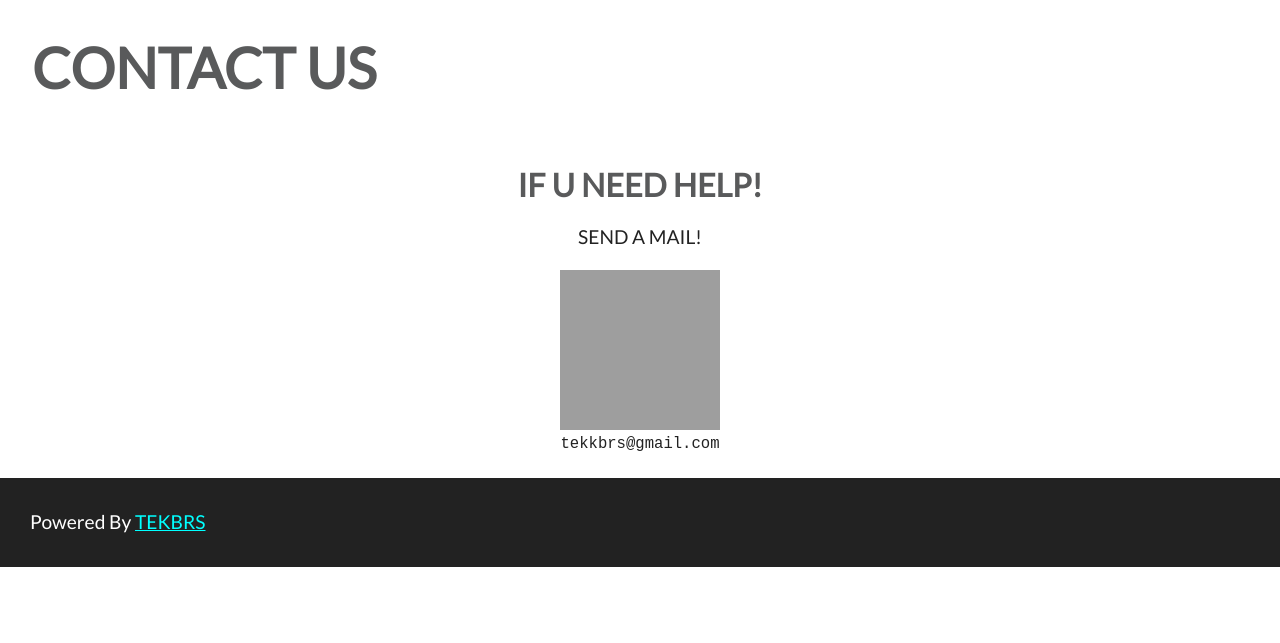
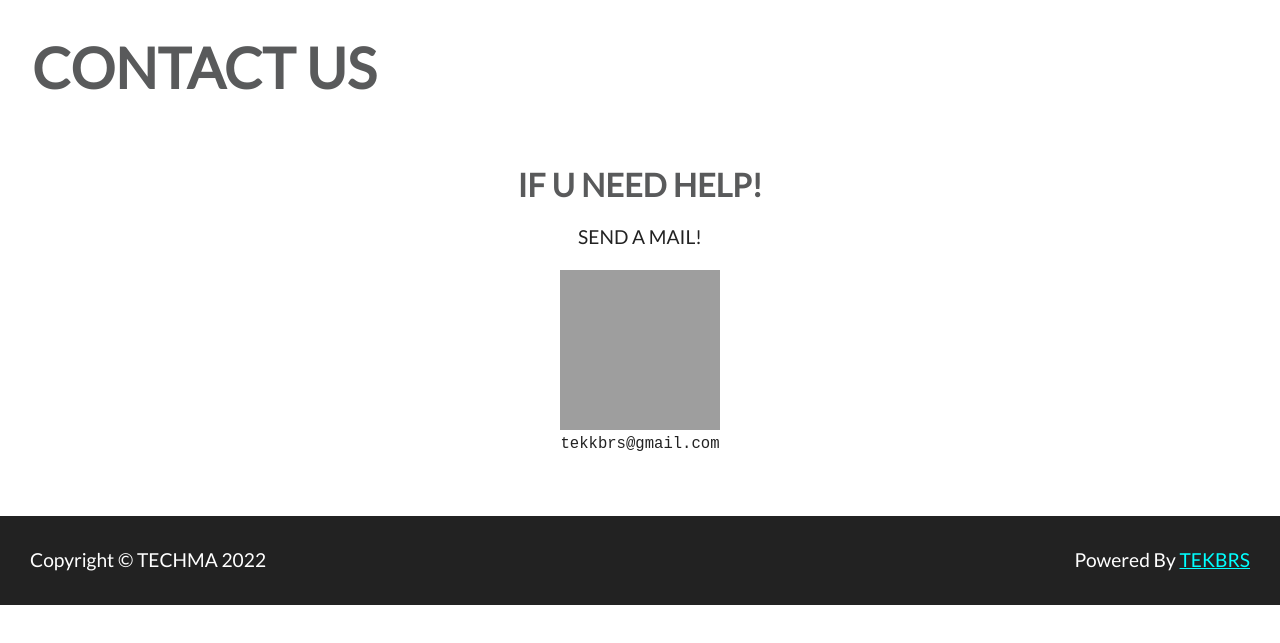
Before and after one commit to alfawebhost/techmamc.github.io, a plain HTML site: page contact.html in a window 1280 px wide. Shown: the part 95-738 px from the top of the page. Drawn offline with nearby package versions, Linux system fonts and the light colour scheme; grey boxes are pictures that could not be loaded.

Commit message:
Update contact.html

```diff
--- a/contact.html
+++ b/contact.html
@@ -57,8 +57,9 @@
 </div>
 </p>
 <br />
-		</div>
+<br /><br />		</div>
 		<footer>
+			<p>Copyright &copy; TECHMA 2022</p>
 			<!-- Remove this part below if you want! -->
 			<p style="padding-right: 30px;">Powered By <a href="https://discord.gg/JNRCCebDmB" target="_blank">TEKBRS</a></p>
 		</footer>
```
